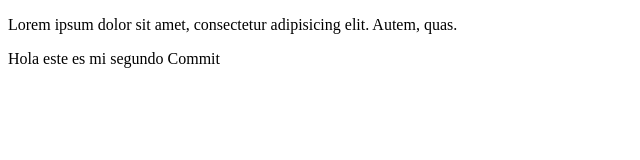
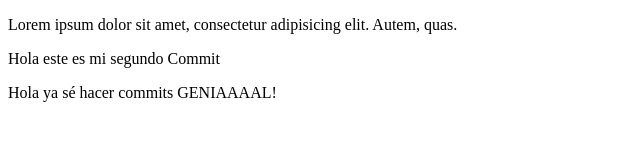
Before and after one commit to Miguel-Dev-Stack/vscode_git, a plain HTML site: page index.html in a window 1280 px wide. Shown: the whole page, without its empty margins (0-640 px from the left). Drawn offline with Linux system fonts and the light colour scheme.

Commit message:
Tercer commit

```diff
--- a/index.html
+++ b/index.html
@@ -23,5 +23,15 @@
             </p>
         </div>
 
+
+        <div class="Container"></div>
+        <div class="row">
+            <p>Hola ya sé hacer commits
+
+            GENIAAAAL!
+
+            </p>
+        </div>
+
 </body>
 </html>
```
